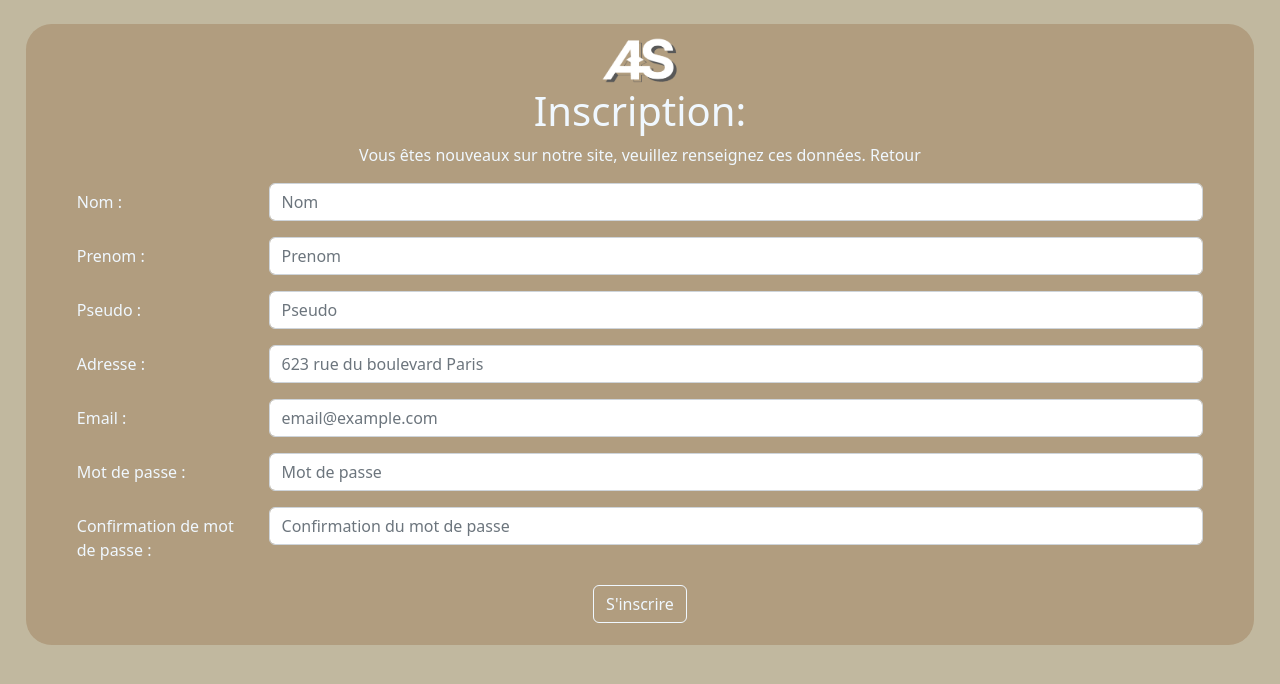
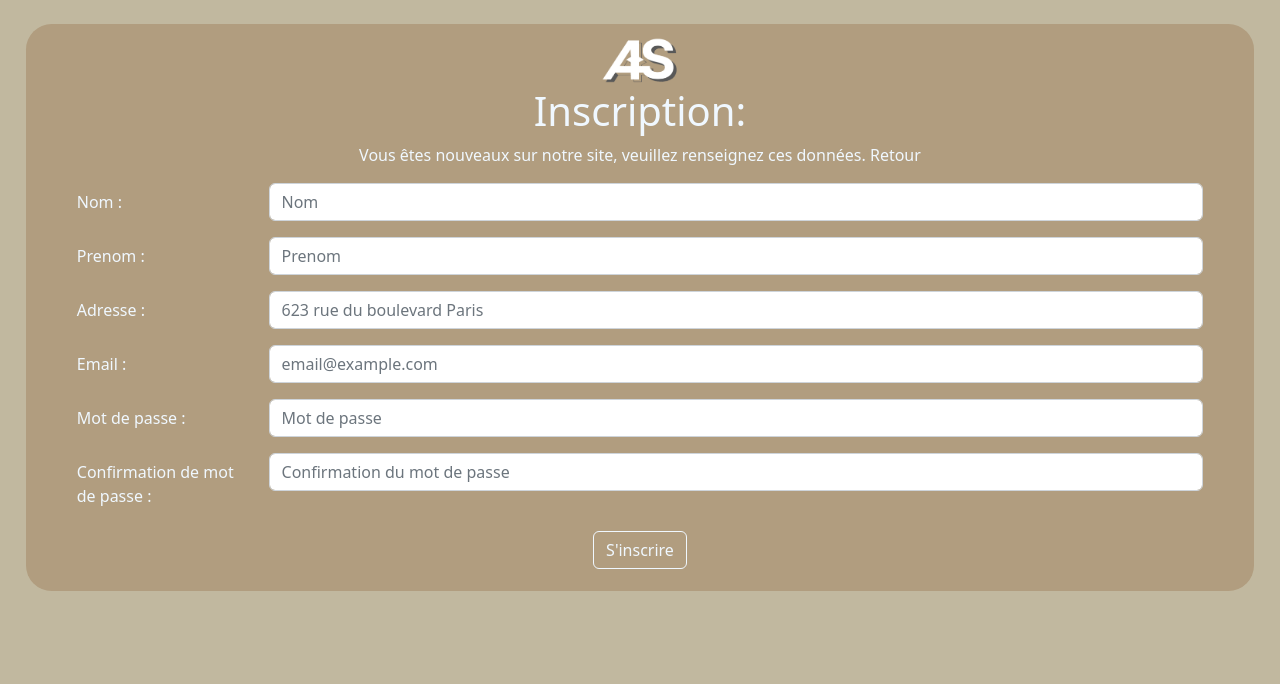
Before and after one commit to T1W3R/AP3, a PHP site: page /Projet/inscription.php in a window 1280 px wide. Shown: the part 51-735 px from the top of the page. Run offline with PHP 8.4, Linux system fonts and the light colour scheme.

Commit message:
correction inscription BDD

```diff
--- a/inscription.php
+++ b/inscription.php
@@ -27,12 +27,6 @@
                     <label for="inputprenom" class="col-sm-2 col-form-label">Prenom :</label>
                     <div class="col-sm-10">
                         <input type="text" class="form-control" id="inputPrenom" placeholder="Prenom" name="prenom" required>
-                    </div>
-                </div>
-                <div class="mb-3 row">
-                    <label for="inputpseudo" class="col-sm-2 col-form-label">Pseudo :</label>
-                    <div class="col-sm-10">
-                        <input type="text" class="form-control" id="inputPseudo" placeholder="Pseudo" name="pseudo" required>
                     </div>
                 </div>
                 <div class="mb-3 row">
```
Also changed, not shown: traitementinscription.php (+3 -4 lines).
